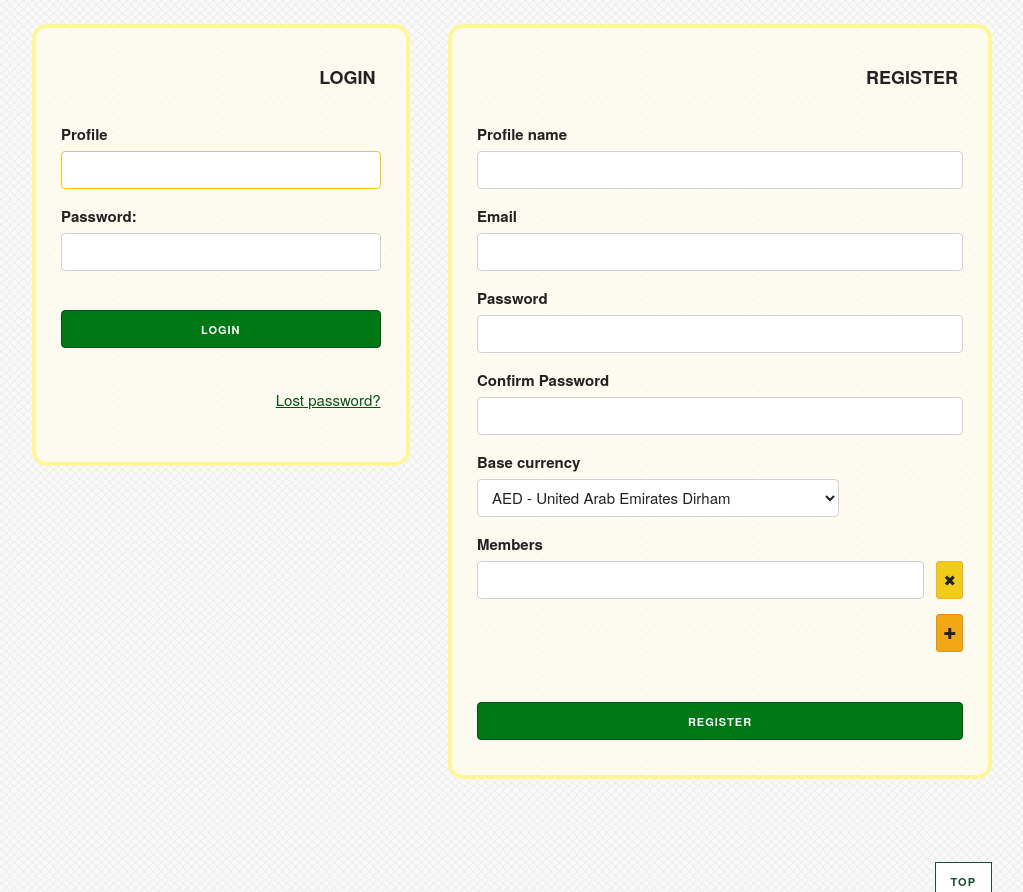
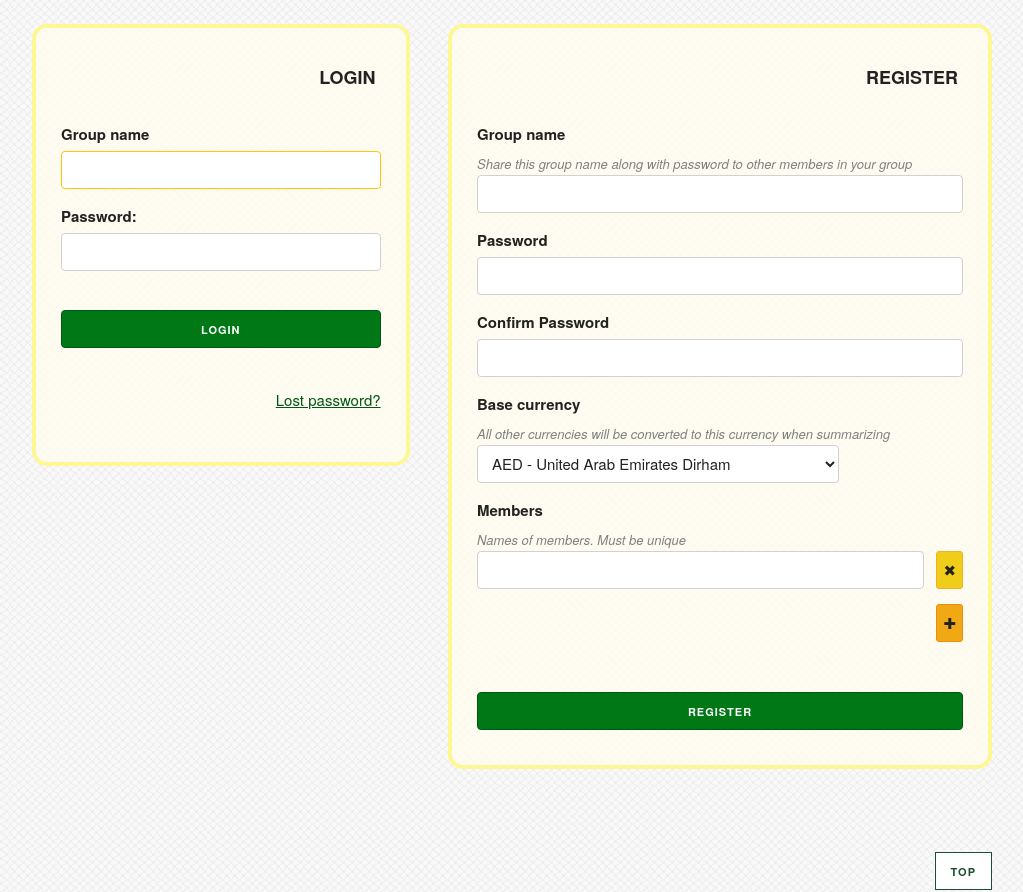
Before and after one commit to dthung1602/DebtCalculator, a Django app: template debtcalculatorapp/templates/debtcalculatorapp/login.html in a window 1280 px wide. Shown: the part 164-1056 px from the top of the page, without its empty margins (128-1151 px from the left). Run offline with Django 3.2, Linux system fonts and the light colour scheme; the template is opened without the code that fills it: values that come from a table or form of the project are taken from there, others are empty; data comes from the database, SQL or seed files in the repository; parts of the project's set-up code (start-up, migrations or seed data) failed here and were passed over.

Commit message:
Small improvements
- Add note field in profile model
- Disable exchange fee field in new payment form when currency is the
base currency
- Remove email field in register form
- Add guide in register form
- Prevent super users from accessing group-specific pages (home,
summarize, etc.)

```diff
--- a/DebtCalculator/settings_dev.py
+++ b/DebtCalculator/settings_dev.py
@@ -131,7 +131,7 @@ LOGIN_URL = '/login'
 
 ########################################################################
 
-APP_VERSION = "1.0"
+APP_VERSION = "DEV"
 
 CONTACT_GITHUB = 'https://github.com/' + os.getenv('CONTACT_GITHUB', 'someone')
 
@@ -139,4 +139,4 @@ CONTACT_EMAIL = 'mailto:' + os.getenv('CONTACT_EMAIL', 'someone@somewhere')
 
 CONTACT_FACEBOOK = 'https://www.facebook.com/' + os.getenv('CONTACT_FACEBOOK', 'somebody')
 
-PAGE_SIZE = 5
+PAGE_SIZE = 7
--- a/debtcalculatorapp/models.py
+++ b/debtcalculatorapp/models.py
@@ -32,6 +32,13 @@ class Profile(models.Model):
         Currency,
         on_delete=models.PROTECT
     )
+
+    note = models.TextField(
+        null=True,
+    )
+
+    def __str__(self):
+        return self.user.username
 
 
 class ExchangeRate(models.Model):
@@ -112,7 +119,7 @@ class Payment(models.Model):
 
     def __str__(self):
         date = self.date_time.isoformat()[:10]
-        return f"[{date}] {self.lender.name}: {self.content[:20]}"
+        return f"[{date}] {self.lender.name}: {self.content}"
 
     @property
     def formatted_date(self):
--- a/debtcalculatorapp/static/debtcalculatorapp/css/style.css
+++ b/debtcalculatorapp/static/debtcalculatorapp/css/style.css
@@ -502,3 +502,23 @@ html {
     top: 7px;
     left: 7px;
 }
+
+.note textarea {
+    width: 80%;
+    height: 200px;
+    resize: none;
+}
+
+#info-box pre,
+#info-box .note {
+    padding-left: 30px;
+    font-size: small;
+    white-space: pre-line;
+    font-family: "Raleway", "HelveticaNeue", "Helvetica Neue", Helvetica, Arial, sans-serif;
+}
+
+.guide {
+    font-size: small;
+    color: grey;
+    font-style: italic;
+}
--- a/debtcalculatorapp/static/debtcalculatorapp/js/login.js
+++ b/debtcalculatorapp/static/debtcalculatorapp/js/login.js
@@ -18,15 +18,16 @@ class User {
     constructor(data) {
         this.id = data.id;
         this.username = data.username;
-        this.email = data.email;
+        // this.email = data.email;
         this.password1 = data.password1;
         this.password2 = data.password2;
         this.base_currency = data.base_currency;
         this.members = data.members;
 
         this.fields = [
-            'id', 'username', 'email', 'password1',
-            'password2', 'base_currency', 'members'
+            'id', 'username',
+            // 'email',
+            'password1', 'password2', 'base_currency', 'members'
         ];
         this.errors = {};
         this.clean();
@@ -57,15 +58,15 @@ class User {
 
     clean() {
         const passwordRegex = /^(?=.*\d)(?=.*[a-z])(?=.*[A-Z]).{4,20}$/;
-        const emailRegex = /^[a-zA-Z0-9.!#$%&'*+/=?^_`{|}~-]+@[a-zA-Z0-9](?:[a-zA-Z0-9-]{0,61}[a-zA-Z0-9])?(?:\.[a-zA-Z0-9](?:[a-zA-Z0-9-]{0,61}[a-zA-Z0-9])?)*$/;
+        // const emailRegex = /^[a-zA-Z0-9.!#$%&'*+/=?^_`{|}~-]+@[a-zA-Z0-9](?:[a-zA-Z0-9-]{0,61}[a-zA-Z0-9])?(?:\.[a-zA-Z0-9](?:[a-zA-Z0-9-]{0,61}[a-zA-Z0-9])?)*$/;
 
         // validate username
         if (this.username === '')
             this.addError('name', 'Name cannot be empty');
 
         // validate email
-        if (!this.email.match(emailRegex))
-            this.addError('email', 'Invalid email')
+        // if (!this.email.match(emailRegex))
+        //     this.addError('email', 'Invalid email')
 
         // validate password
         if (this.password1 !== this.password2)
@@ -100,7 +101,7 @@ function getNewUserData() {
     });
     return {
         username: $('#new_profile_username').val(),
-        email: $('#new_profile_email').val(),
+        // email: $('#new_profile_email').val(),
         password1: $('#new_profile_password1').val(),
         password2: $('#new_profile_password2').val(),
         base_currency: $('#new_profile_base_currency').val(),
--- a/debtcalculatorapp/templates/debtcalculatorapp/login.html
+++ b/debtcalculatorapp/templates/debtcalculatorapp/login.html
@@ -14,7 +14,7 @@
                 <div class="login-box-header">LOGIN</div>
                 <div class="login-notice">
                     {% if form.errors %}
-                        <p>Your username and password didn't match. Please try again.</p>
+                        <p>Your group name and password didn't match. Please try again.</p>
                     {% endif %}
 
                     {% if next %}
@@ -30,7 +30,7 @@
                     {% csrf_token %}
 
                     <div>
-                        <label for="id_username">Profile</label>
+                        <label for="id_username">Group name</label>
                         <input type="text" name="username" autofocus required id="id_username">
                     </div>
                     <div>
@@ -53,13 +53,14 @@
                 <div class="login-box-header">REGISTER</div>
                 <form class="login-form">
                     <div>
-                        <label for="new_profile_username">Profile name</label>
+                        <label for="new_profile_username">Group name</label>
+                        <span class="guide">Share this group name along with password to other members in your group</span>
                         <input type="text" id="new_profile_username" required>
                     </div>
-                    <div>
-                        <label for="new_profile_email">Email</label>
-                        <input type="email" id="new_profile_email" required>
-                    </div>
+{#                    <div>#}
+{#                        <label for="new_profile_email">Email</label>#}
+{#                        <input type="email" id="new_profile_email" required>#}
+{#                    </div>#}
                     <div>
                         <label for="new_profile_password1">Password</label>
                         <input type="password" id="new_profile_password1" required>
@@ -70,6 +71,7 @@
                     </div>
                     <div>
                         <label for="new_profile_base_currency">Base currency</label>
+                        <span class="guide">All other currencies will be converted to this currency when summarizing</span>
                         <select id="new_profile_base_currency" required>
                             {% for crc in currencies %}
                                 <option value="{{ crc.id }}">{{ crc.code }} - {{ crc.full_name }}</option>
@@ -78,6 +80,7 @@
                     </div>
                     <div>
                         <label>Members</label>
+                        <span class="guide">Names of members. Must be unique</span>
                         <div id="member_list">
                             <div class="member_list_row">
                                 <input type="text" id="new_profile_member_1" required>
```
Also changed, not shown: DebtCalculator/settings.py (+2 -5 lines), debtcalculatorapp/static/debtcalculatorapp/js/index.js (+9 -0 lines), debtcalculatorapp/static/debtcalculatorapp/js/summarize.js (+6 -4 lines), debtcalculatorapp/templates/debtcalculatorapp/index.html (+22 -5 lines), debtcalculatorapp/templates/debtcalculatorapp/summarize.html (+10 -0 lines), debtcalculatorapp/views.py (+27 -3 lines), debtcalculatorapp/migrations/0002_profile_note.py (added).
